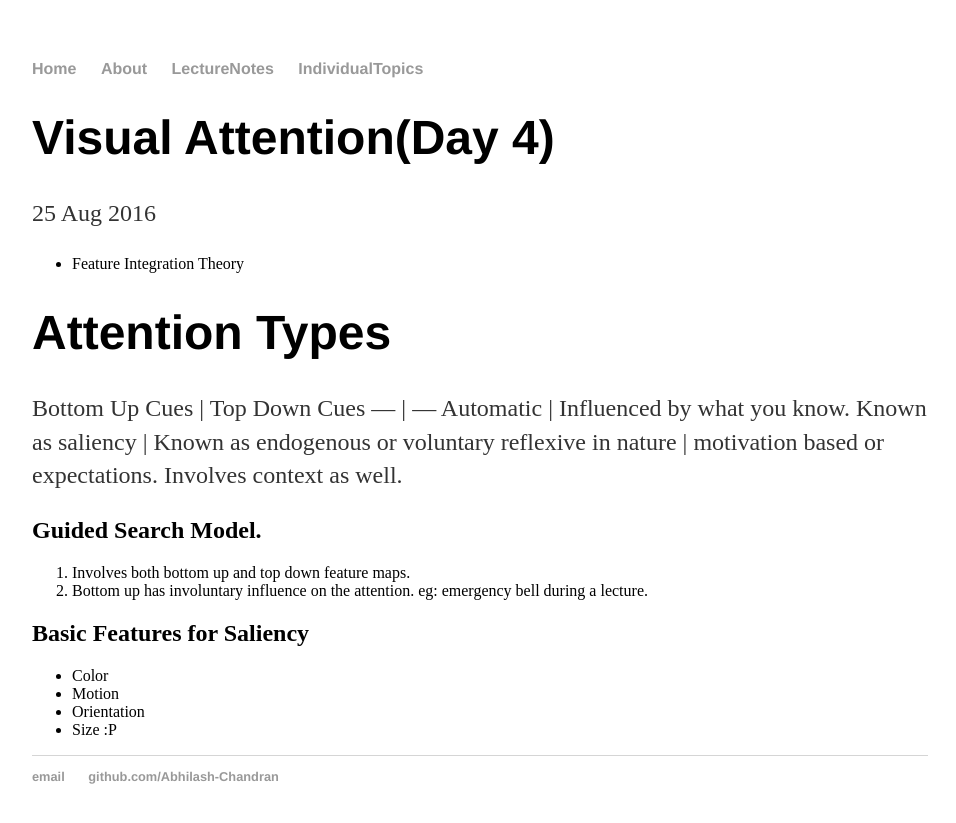
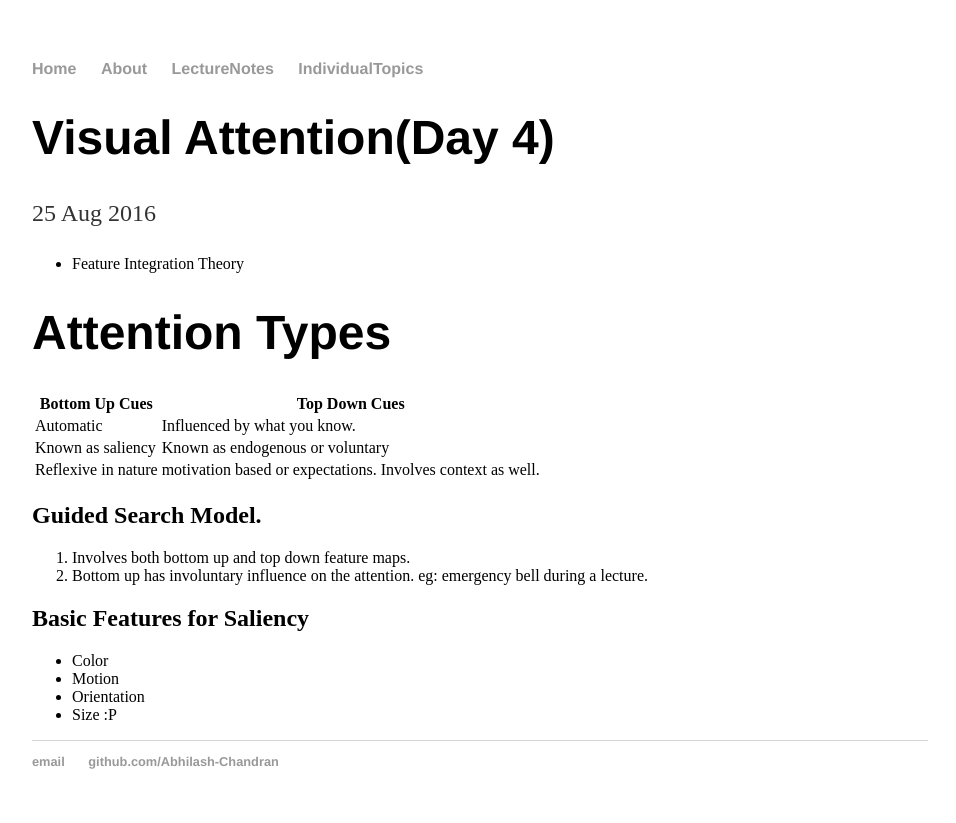
Before and after one commit to Abhilash-Chandran/Abhilash-Chandran.github.io, a Jekyll site: the page built from _posts/2016-08-25-Visual Attention.md, in a window 1280 px wide. Shown: the top 823 px of the page, without its empty margins (160-1116 px from the left). Built offline with Jekyll 4.4.1, drawn with Linux system fonts in a browser that asks for light colours.

```diff
--- a/_posts/2016-08-25-Visual Attention.md
+++ b/_posts/2016-08-25-Visual Attention.md
@@ -8,11 +8,12 @@ title: Visual Attention(Day 4)
 
 Attention Types
 ======
-Bottom Up Cues | Top Down Cues
---- | ---
-Automatic | Influenced by what you know.
-Known as saliency | Known as endogenous or voluntary
-reflexive in nature | motivation based or expectations. Involves context as well.
+
+| Bottom Up Cues | Top Down Cues |
+| --- | --- |
+| Automatic | Influenced by what you know. |
+| Known as saliency | Known as endogenous or voluntary |
+| Reflexive in nature | motivation based or expectations. Involves context as well. |
 
 Guided Search Model.
 ------
```
